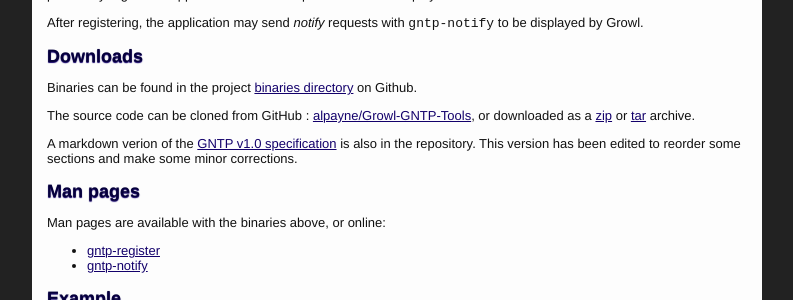
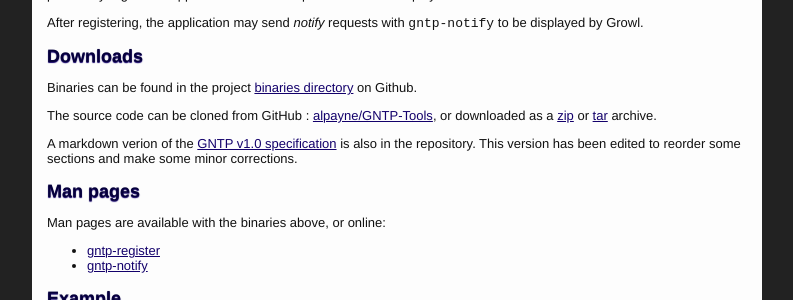
Before and after one commit to alpayne/GNTP-Tools, a Jekyll site: the page built from index.markdown, in a window 1280 px wide. Shown: the part 263-563 px from the top of the page, without its empty margins (243-1036 px from the left). Built offline with Jekyll 4.4.1, drawn with Linux system fonts in a browser that asks for light colours.

Commit message:
Updated internal links.

````diff
--- a/index.markdown
+++ b/index.markdown
@@ -5,6 +5,8 @@ pkglicense:  GNTP-Tools is licensed under the BSD License. &copy; 2011, Al Payne
 license: This page is licensed under a <a rel="license" href="http://creativecommons.org/licenses/by/3.0/">Creative Commons Attribution 3.0 Unported License</a>.
 layout: default
 ---
+
+
 GNTP is a protocol for sending notification messages to Growl. GNTP-Tools is a pair of command line utilities for sending messages from Linux, OS X, and Windows hosts to remote machines running [Growl](http://growl.info) and [Growl for Windows](http://www.growlforwindows.com/gfw/).
 
 Before Growl will display incoming notifications, the application must first be registered using ```gntp-register```. The registration message sets the application's name and the notifications it may send.  Notifications that don't correspond to previously registered application/notification pairs will not be displayed.
@@ -13,20 +15,20 @@
 
 ## Downloads
 
-Binaries can be found in the project [binaries directory](https://github.com/alpayne/Growl-GNTP-Tools/tree/master/binaries) on Github.
+Binaries can be found in the project [binaries directory](https://github.com/alpayne/GNTP-Tools/tree/master/binaries) on Github.
 
-The source code can be cloned from GitHub : [alpayne/Growl-GNTP-Tools](http://github.com/alpayne/Growl-GNTP-Tools),
-or downloaded as a [zip](http://github.com/alpayne/Growl-GNTP-Tools/zipball/master) or
-[tar](http://github.com/alpayne/Growl-GNTP-Tools/tarball/master) archive.
+The source code can be cloned from GitHub : [alpayne/GNTP-Tools](http://github.com/alpayne/GNTP-Tools),
+or downloaded as a [zip](http://github.com/alpayne/GNTP-Tools/zipball/master) or
+[tar](http://github.com/alpayne/GNTP-Tools/tarball/master) archive.
 
-A markdown verion of the [GNTP v1.0 specification](https://github.com/alpayne/Growl-GNTP-Tools/blob/master/docs/GNTP-v1.0.md) is also in the repository. This version has been edited to reorder some sections and make some minor corrections.
+A markdown verion of the [GNTP v1.0 specification](https://github.com/alpayne/GNTP-Tools/blob/master/docs/GNTP-v1.0.md) is also in the repository. This version has been edited to reorder some sections and make some minor corrections.
 
 ## Man pages
 
 Man pages are available with the binaries above, or online:
 
-* [gntp-register](https://github.com/alpayne/Growl-GNTP-Tools/blob/master/docs/gntp-register.md)
-* [gntp-notify](https://github.com/alpayne/Growl-GNTP-Tools/blob/master/docs/gntp-notify.md)
+* [gntp-register](https://github.com/alpayne/GNTP-Tools/blob/master/docs/gntp-register.md)
+* [gntp-notify](https://github.com/alpayne/GNTP-Tools/blob/master/docs/gntp-notify.md)
 
 ## Example
 
````
